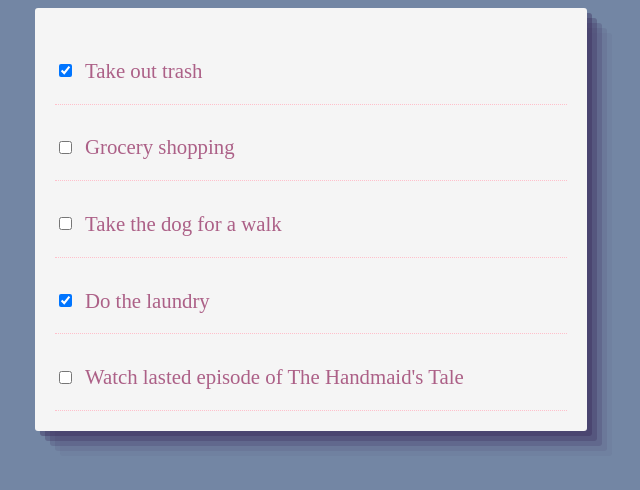
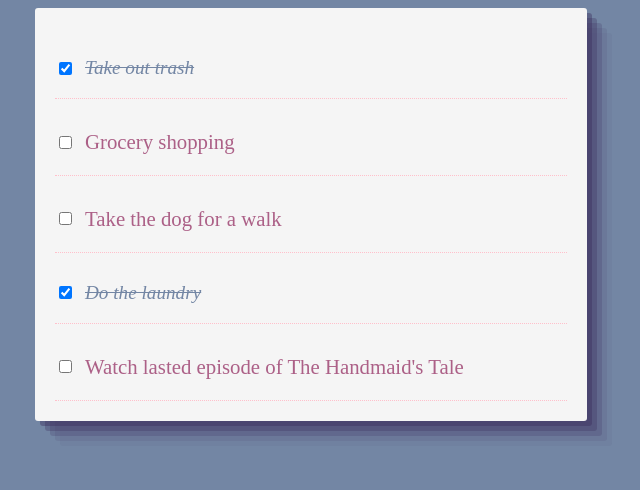
Before and after one commit to lucisaldanha/todo_app, a React (Create React App) app: page / in a window 1280 px wide. Shown: the top 490 px of the page, without its empty margins (337-977 px from the left). Built offline with nearby package versions, Linux system fonts and the light colour scheme.

Commit message:
final version of app

```diff
--- a/src/App.js
+++ b/src/App.js
@@ -26,12 +26,12 @@ class App extends React.Component {
 	}
 
 	render() {
-		const todoItemComponents = this.state.todos.map(todoItem => {
+		const todoItemComponents = this.state.todos.map(todoDataItem => {
 			return <TodoItem
-						key={todoItem.id}
-						id={todoItem.id}
-						texto={todoItem.text}
-						completo={todoItem.completed}
+						key={todoDataItem.id}
+						id={todoDataItem.id}
+						texto={todoDataItem.text}
+						completo={todoDataItem.completed}
 						handleChange={this.handleChange}
 					/>
 			})
--- a/src/TodoItem.js
+++ b/src/TodoItem.js
@@ -2,6 +2,12 @@ import React from 'react';
 import './TodoItem.css';
 
 function TodoItem(props) {
+	const completedStyle = {
+		fontStyle: 'italic',
+		color: '#7386A4',
+		textDecoration: 'line-through',
+		fontSize: '1.2rem'
+	}
 	return (
 		<div className = "items">
 	      	<input
@@ -9,7 +15,7 @@ function TodoItem(props) {
 		      	checked = {props.completo}
 		      	onChange = {() => props.handleChange(props.id)}
 	      	/>
-	      	<p>{props.texto}</p>
+	      	<p style={props.completo ? completedStyle : null}>{props.texto}</p>
      	</div>
 	)
 }
```
